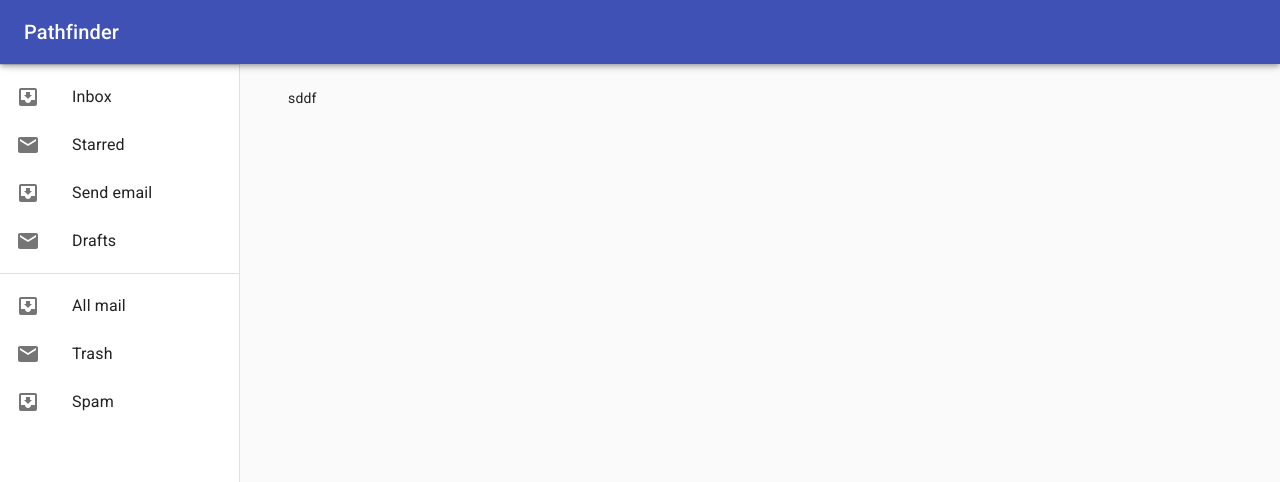
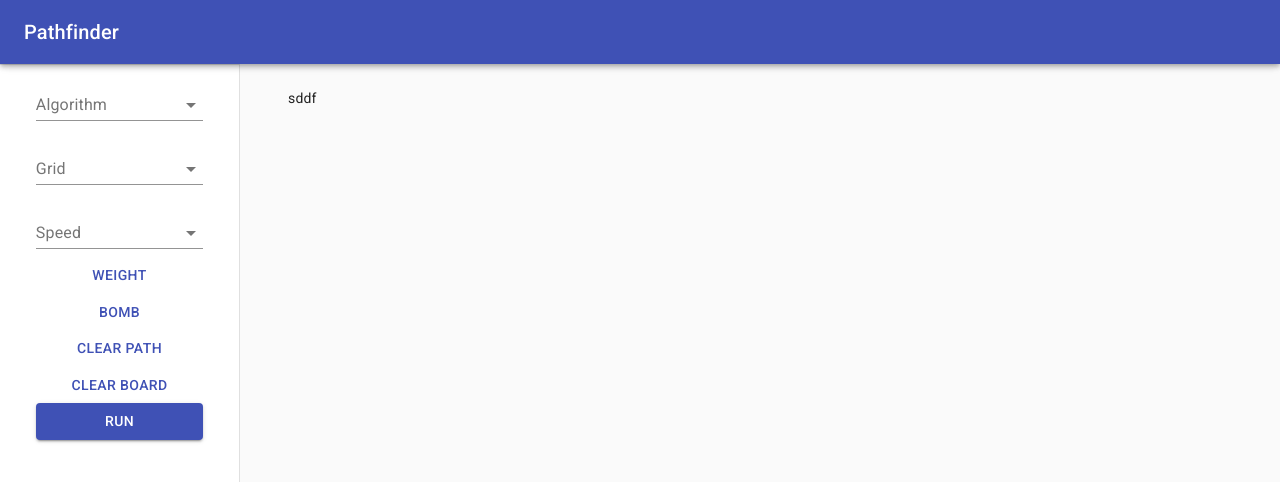
Before and after one commit to darragh3277/pathfinder, a React (Create React App) app: page / in a window 1280 px wide. Shown: the top 482 px of the page. Built offline with nearby package versions, Linux system fonts and the light colour scheme.

Commit message:
add sidebarform

```diff
--- a/src/components/grid/Grid.js
+++ b/src/components/grid/Grid.js
@@ -28,8 +28,27 @@ const Grid = () => {
     let height = gridRef.current.clientHeight;
     let rows = Math.floor(width / blockDimension);
     let cols = Math.floor(height / blockDimension);
-    console.log(width, height, rows, cols);
+    buildGrid(rows, cols);
   });
+
+  const buildGrid = (numRows, numCols) => {
+    const empty = 0;
+    const start = 1;
+    const end = 2;
+    const wall = 3;
+
+    let row = [];
+    for (let i = 0; i < numCols; i++) {
+      row.push(0);
+    }
+    let grid = [];
+    for (let i = 0; i < numRows; i++) {
+      grid.push(row);
+    }
+    // grid[10][10] = start;
+    // grid[20][20] = end;
+    console.log(grid);
+  };
 
   return (
     <main className={classes.content}>
--- a/src/components/sidebar/Sidebar.js
+++ b/src/components/sidebar/Sidebar.js
@@ -1,16 +1,39 @@
 import React from "react";
 import Drawer from "@material-ui/core/Drawer";
 import Hidden from "@material-ui/core/Hidden";
-import InboxIcon from "@material-ui/icons/MoveToInbox";
-import List from "@material-ui/core/List";
-import ListItem from "@material-ui/core/ListItem";
-import ListItemIcon from "@material-ui/core/ListItemIcon";
-import ListItemText from "@material-ui/core/ListItemText";
-import MailIcon from "@material-ui/icons/Mail";
 import Divider from "@material-ui/core/Divider";
+import Dropdown from "./dropdown/Dropdown";
 import { makeStyles, useTheme } from "@material-ui/core/styles";
+import { Button, Grid } from "@material-ui/core";
+// import Dijkstra from "../../algorithms/Dijkstra";
 
 const drawerWidth = 240;
+
+const algorithms = [
+  { id: 1, name: "Dijkstra" },
+  { id: 2, name: "A*" },
+  { id: 3, name: "Greedy Best-first Search" },
+  { id: 4, name: "Swarm Algorithm" },
+  { id: 5, name: "Convergent Swarm Algorithm" },
+  { id: 6, name: "Bidirectional Swarm Algorithm" },
+  { id: 7, name: "Breadth-first Search" },
+  { id: 8, name: "Depth-first Search" },
+];
+
+const grids = [
+  { id: 1, name: "Recursive Division" },
+  { id: 2, name: "Recursive Division (vertical skew" },
+  { id: 2, name: "Recursive Division (horizontal skew" },
+  { id: 4, name: "Basic Random Maze" },
+  { id: 5, name: "Basic Weight Maze" },
+  { id: 6, name: "Simple Stair Pattern" },
+];
+
+const speeds = [
+  { id: 1, name: "Fast", speed: 10 },
+  { id: 2, name: "Medium", speed: 100 },
+  { id: 3, name: "Slow", speed: 500 },
+];
 
 const useStyles = makeStyles((theme) => ({
   drawer: {
@@ -24,6 +47,16 @@ const useStyles = makeStyles((theme) => ({
   drawerPaper: {
     width: drawerWidth,
   },
+  formControl: {
+    margin: theme.spacing(1),
+    minWidth: "70%",
+  },
+  sidebar: {
+    textAlign: "center",
+  },
+  button: {
+    width: "70%",
+  },
 }));
 
 const Sidebar = (props) => {
@@ -35,30 +68,52 @@ const Sidebar = (props) => {
   const classes = useStyles();
 
   const drawer = (
-    <div>
+    <div className={classes.sidebar}>
       <div className={classes.toolbar} />
       <Divider />
-      <List>
-        {["Inbox", "Starred", "Send email", "Drafts"].map((text, index) => (
-          <ListItem button key={text}>
-            <ListItemIcon>
-              {index % 2 === 0 ? <InboxIcon /> : <MailIcon />}
-            </ListItemIcon>
-            <ListItemText primary={text} />
-          </ListItem>
-        ))}
-      </List>
-      <Divider />
-      <List>
-        {["All mail", "Trash", "Spam"].map((text, index) => (
-          <ListItem button key={text}>
-            <ListItemIcon>
-              {index % 2 === 0 ? <InboxIcon /> : <MailIcon />}
-            </ListItemIcon>
-            <ListItemText primary={text} />
-          </ListItem>
-        ))}
-      </List>
+      <Dropdown
+        value="AlgorithmState"
+        handleChange="handleAlgorithmChange"
+        options={algorithms}
+        label="Algorithm"
+      />
+      <Dropdown
+        value="GridState"
+        handleChange="handleGridChange"
+        options={grids}
+        label="Grid"
+      />
+      <Dropdown
+        value="SppedState"
+        handleChange="handleSpeedChange"
+        options={speeds}
+        label="Speed"
+      />
+      <Grid>
+        <Button className={classes.button} color="primary">
+          Weight
+        </Button>
+      </Grid>
+      <Grid>
+        <Button className={classes.button} color="primary">
+          Bomb
+        </Button>
+      </Grid>
+      <Grid>
+        <Button className={classes.button} color="primary">
+          Clear Path
+        </Button>
+      </Grid>
+      <Grid>
+        <Button className={classes.button} color="primary">
+          Clear Board
+        </Button>
+      </Grid>
+      <Grid>
+        <Button className={classes.button} variant="contained" color="primary">
+          Run
+        </Button>
+      </Grid>
     </div>
   );
 
--- /dev/null
+++ b/src/components/sidebar/dropdown/Dropdown.js
@@ -0,0 +1,36 @@
+import React from "react";
+import { makeStyles } from "@material-ui/core/styles";
+import { FormControl, InputLabel, Select, MenuItem } from "@material-ui/core";
+
+const useStyles = makeStyles((theme) => ({
+  formControl: {
+    margin: theme.spacing(1),
+    minWidth: "70%",
+  },
+}));
+
+const buildOptions = (options) =>
+  options.map((option) => {
+    return (
+      <MenuItem key={option.id} value={option.name}>
+        {option.name}
+      </MenuItem>
+    );
+  });
+
+export default ({ value, handleChange, options, label }) => {
+  const classes = useStyles();
+  return (
+    <FormControl className={classes.formControl}>
+      <InputLabel id={"select-label-" + label}>{label}</InputLabel>
+      <Select
+        labelId={"select-label-" + label}
+        id={"select-" + label}
+        //   value={value}
+        //   onChange={handleChange}
+      >
+        {buildOptions(options)}
+      </Select>
+    </FormControl>
+  );
+};
```
